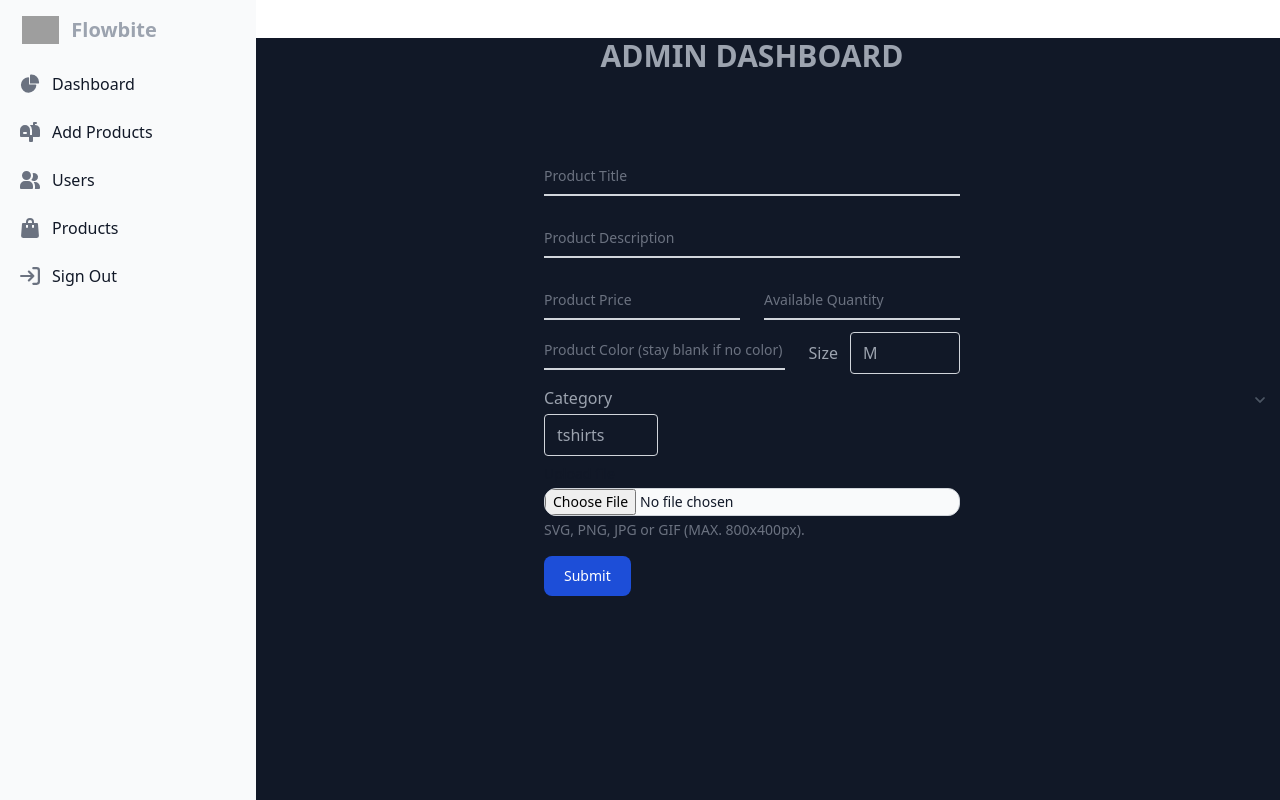
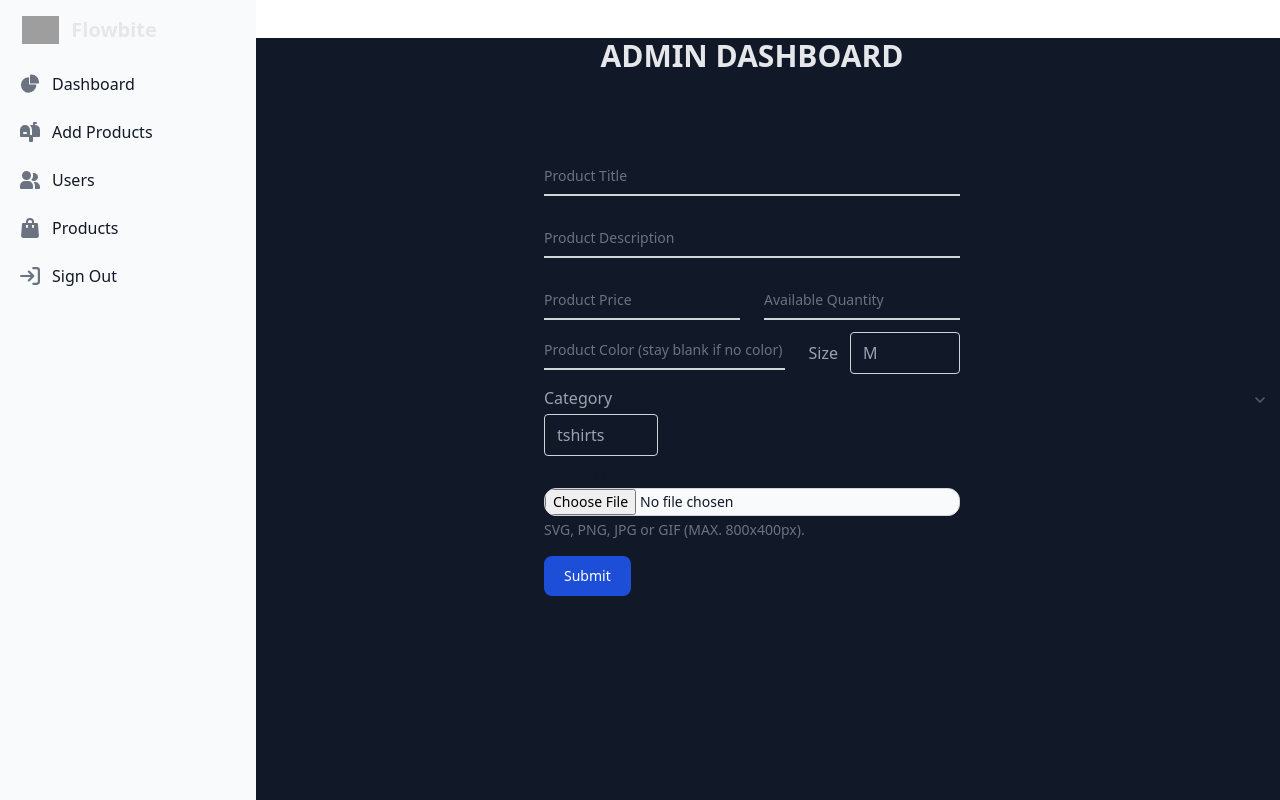
Before and after one commit to Laraib007/Ecommerce-NextJs-Project, a Next.js app: page /admin/addproduct in a window 1280 px wide. Shown: the top 800 px of the page. Built offline with nearby package versions, Linux system fonts and the light colour scheme; grey boxes are pictures that could not be loaded.

Commit message:
Bismillah

```diff
--- a/src/pages/admin/addproduct.js
+++ b/src/pages/admin/addproduct.js
@@ -2,7 +2,7 @@ import React from 'react'
 import Sidebar from './sideBar'
 const AddProduct = () => {
   return (
-    <div className='text-gray-400 min-h-screen  ml-56 bg-gray-900 body-font'>
+    <div className='text-gray-200 min-h-screen  ml-56 bg-gray-900 body-font'>
       <Sidebar/>
       <h1 style={{marginTop: "-4%"}} class="  text-3xl font-bold title-font  mb-2  text-center">ADMIN DASHBOARD</h1>
 <form class="max-w-md mx-auto mt-16 p-4 text-gray-400 bg-gray-900 body-font">
```
